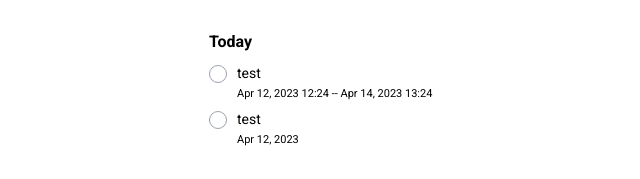
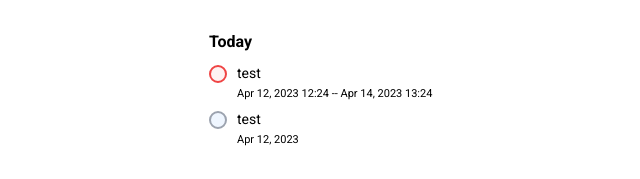
Before and after one commit to DSalimgerey/vue-todo-mvp, a Vue app: page / in a window 1280 px wide. Shown: the top 179 px of the page, without its empty margins (131-771 px from the left). Built offline with nearby package versions, Linux system fonts and the light colour scheme.

Commit message:
highlight todo item priority differences

```diff
--- a/src/components/v-todo-item.vue
+++ b/src/components/v-todo-item.vue
@@ -16,6 +16,28 @@ export default {
     }
   },
 
+  computed: {
+    priority() {
+      let value
+      switch (this.todo.priority) {
+        case 1:
+          value = 'border-red-500 bg-red-50 border-[2px]'
+          break
+        case 2:
+          value = 'border-orange-500 bg-orange-50 border-[2px]'
+          break
+        case 3:
+          value = 'border-blue-500 bg-blue-50 border-[2px]'
+          break
+        default:
+          value = 'border-gray-400'
+          break
+      }
+
+      return value
+    }
+  },
+
   watch: {
     date(value) {
       this.$emit('updateDate', { value, id: this.todo.id })
@@ -28,6 +50,7 @@ export default {
   <li class="flex py-[3px]">
     <button
       class="w-[18px] h-[18px] border border-gray-400 rounded-full mr-[10px] mt-[2px]"
+      :class="priority"
     ></button>
     <div>
       <div>
```
